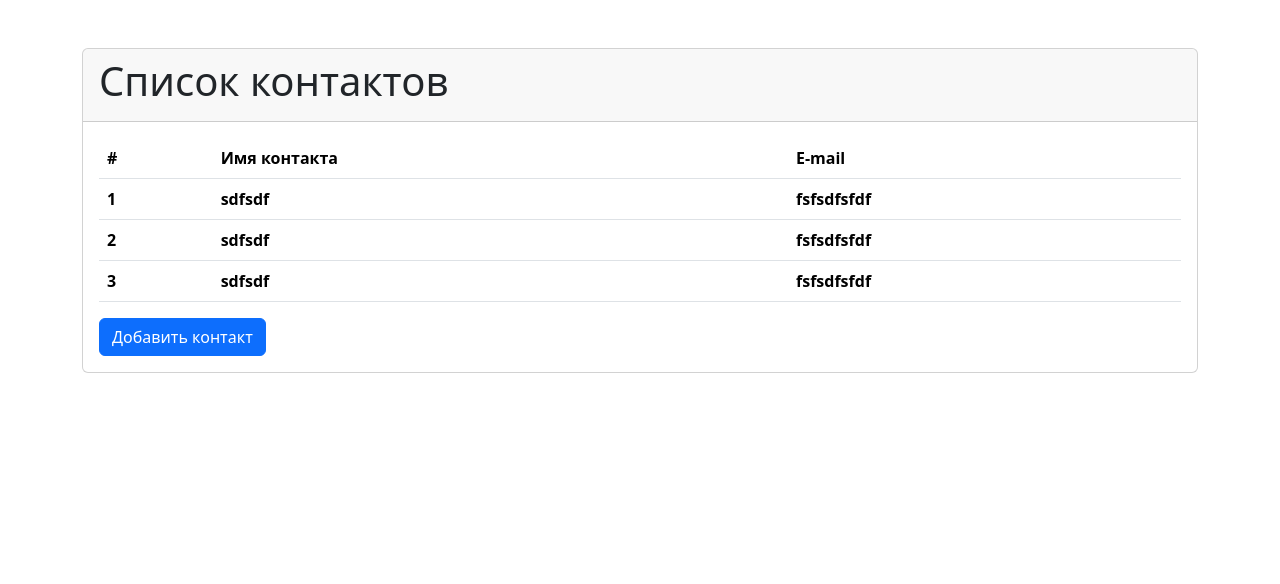
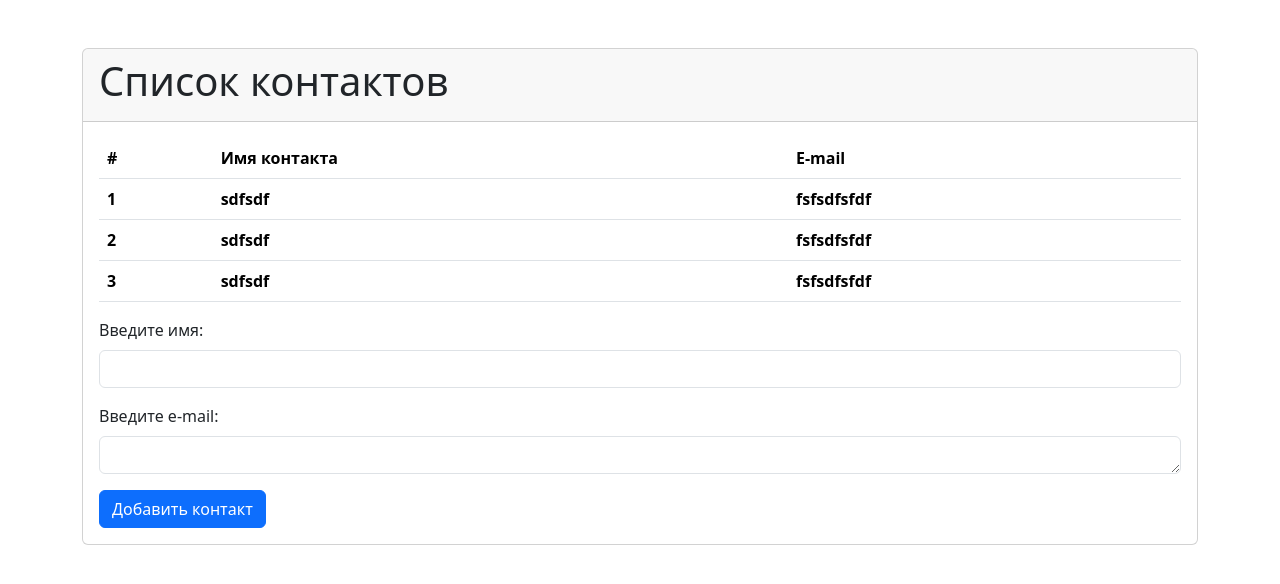
Before and after one commit to cone-prog/ContactApp, a React (Create React App) app in the folder client/: page / in a window 1280 px wide. Shown: the top 584 px of the page. Built offline with nearby package versions, Linux system fonts and the light colour scheme.

Commit message:
Добавление формы

```diff
--- a/client/src/App.js
+++ b/client/src/App.js
@@ -1,13 +1,14 @@
+import FormContact from "./layout/FormContact/FormContact";
 import TableContact from "./layout/TableContact/TableContact";
 import React, { useState } from "react";
 
 const App = () => {
-  const addContact = () => {
+  const addContact = (contactName, contactEmail) => {
     const newId = Math.max(...contacts.map(e => e.id)) + 1
     const item = {
       id: newId,
-      name: "21423",
-      email: "24234"
+      name: contactName,
+      email: contactEmail
     };
     setContacts([...contacts, item]);
 
@@ -26,12 +27,8 @@ const App = () => {
         </div>
         <div className="card-body">
           <TableContact contacts={contacts} />
-          <div>
-            <button className="btn btn-primary"
-              onClick={() => addContact()}>
-              Добавить контакт
-            </button>
-          </div>
+          <FormContact addContact={addContact} />
+
         </div>
       </div>
 
--- /dev/null
+++ b/client/src/layout/FormContact/FormContact.jsx
@@ -0,0 +1,50 @@
+import React, { useState } from "react";
+
+const FormContact = (props) => {
+
+    const [contactName, setContactName] = useState("");
+    const [contactEmail, setContactEmail] = useState("");
+
+    const submit = () => {
+        if (contactName === "" || contactEmail === "") return;
+        props.addContact(contactName, contactEmail);
+        setContactName("");
+        setContactEmail("");
+    }
+
+    return (
+        <div>
+            <div className="mb-3">
+                <form >
+                    <div className="mb-3">
+                        <label className="form-label">Введите имя:</label>
+                        <input className="form-control" type="text"
+                            value={contactName}
+                            onChange={(e) => { setContactName(e.target.value) }}
+                        />
+                    </div>
+                    <div className="mb-3">
+                        <label className="form-label">Введите e-mail:</label>
+                        <textarea
+                            className="form-control"
+                            value={contactEmail}
+                            onChange={(e) => { setContactEmail(e.target.value) }}
+                            rows={1}>
+                        </textarea>
+                    </div>
+                </form>
+            </div>
+
+            <div>
+                <button
+                    className="btn btn-primary"
+                    onClick={() => { submit() }}
+                >
+                    Добавить контакт
+                </button>
+            </div>
+        </div>
+    );
+}
+
+export default FormContact;
```
